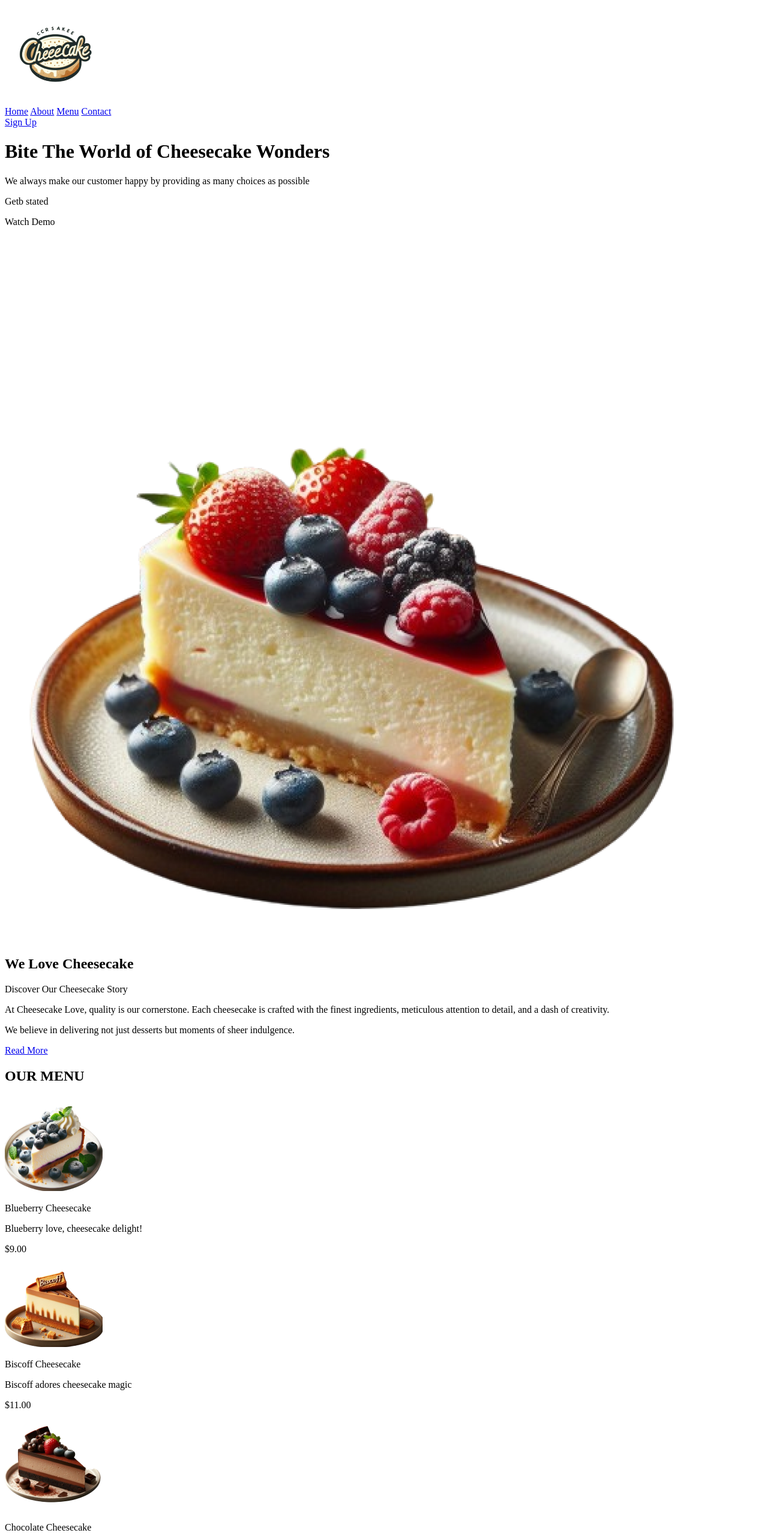
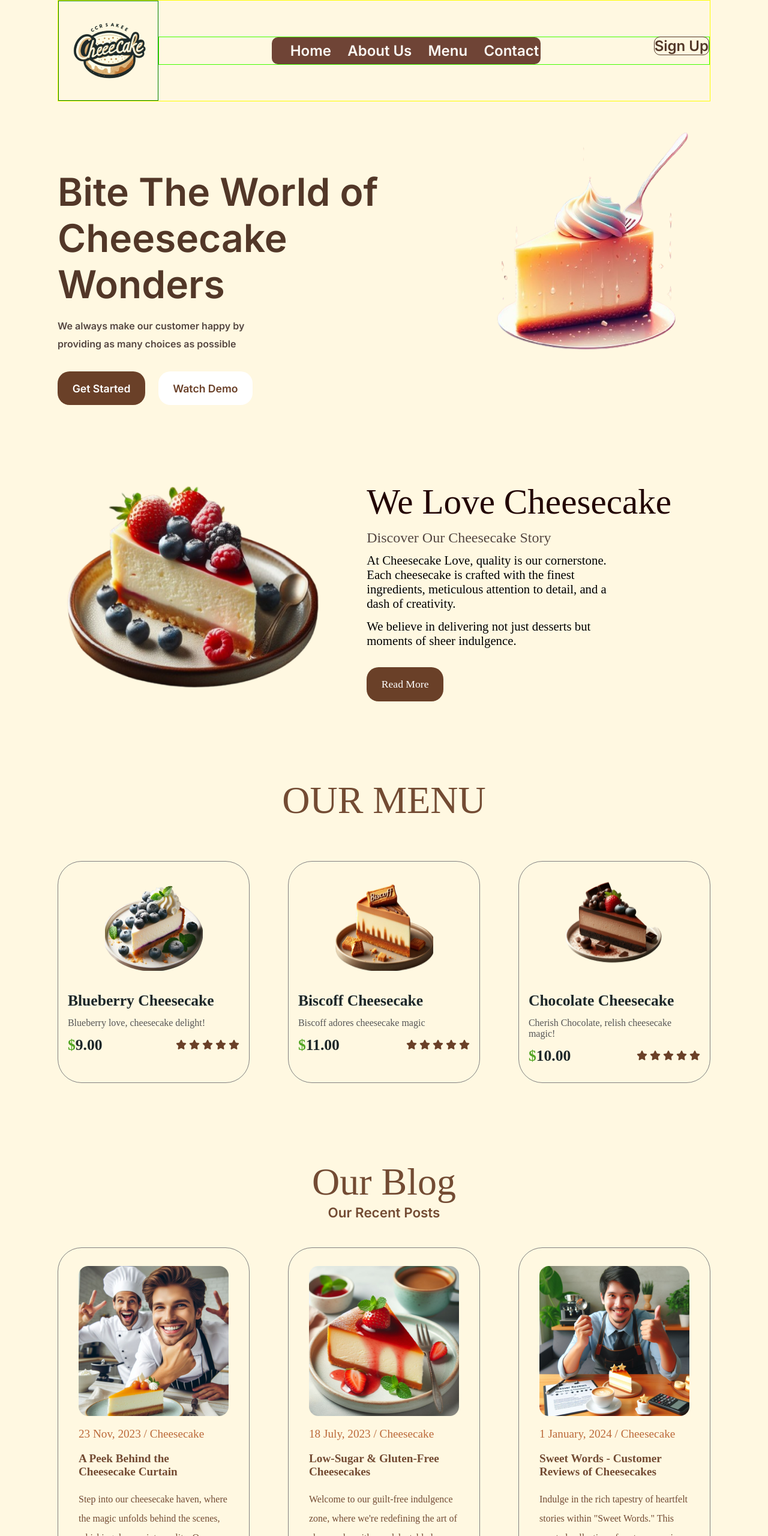
Before and after one commit to Adetolar/Cheesecake-design-by-AmenaiSabuwala, a plain HTML site: page index.html in a window 1280 px wide. Shown: the top 2560 px of the page at 60% size. Drawn offline with Linux system fonts and the light colour scheme; a web font is replaced by a local one.

Commit message:
css re-written with alot of bugs fix in term of resposiveness for desktop screen

```diff
--- a/index.html
+++ b/index.html
@@ -3,44 +3,67 @@
   <head>
     <meta charset="UTF-8" />
     <meta name="viewport" content="width=device-width, initial-scale=1.0" />
+    <link rel="stylesheet" href="style.css">
+    <link rel="preconnect" href="https://fonts.googleapis.com">
+<link rel="preconnect" href="https://fonts.gstatic.com" crossorigin>
+<link href="https://fonts.googleapis.com/css2?family=Inika:wght@400;700&family=Inter:wght@600&display=swap" rel="stylesheet">
     <title>Cheesecake</title>
   </head>
   <body>
-    <header>
-      <div class="icon">
-        <img src="/image/LOGO OF CHEESECAKE.png" alt="Logo Of Cheesecake" />
+ <nav>
+  <div class="nav_container container">
+
+    <img src="/image/LOGO OF CHEESECAKE.png" class="logo" alt="Logo Of Cheesecake" />
+
+    <div class="links__container">
+      <ul class="nav_1">
+        <li><a href="#">Home</a></li>
+        <li><a href="#">About Us</a></li>
+        <li><a href="#">Menu</a></li>
+        <li><a href="#">Contact</a></li>
+      </ul>
+
+      <ul class="signUp">
+        <li><a href="#">Sign Up</a></li>
+      </ul>
     </div>
-      <nav>
-        <a href="#">Home</a>
-        <a href="#">About</a>
-        <a href="#">Menu</a>
-        <a href="#">Contact</a>
-        <div class="sign up">
-          <a href="#">Sign Up</a>
+
     </div>
   </nav>
-
+  <main>
+    <div class="main__container container">
+    <div class="intro__content">
       <h1>Bite The World of Cheesecake Wonders</h1>
 
       <p>
         We always make our customer happy by providing as many choices as
         possible
       </p>
-      <div>
-        <p>Getb stated</p>
-        <p>Watch Demo</p>
+      <div class="intro_button">
+        <a href="">Get Started</a>
+        <a href="">Watch Demo</a>
+
       </div>
-    </header>
-
-    <article>
-      <div class="infoImage">
-        <img
-          src="/image/About Us Image.png"
-          alt="Picture of Cheesecake with Strawberry and Blackberry toppings"
-        />
     </div>
 
-      <h2>We Love Cheesecake</h2>
+    <img src="/image/Main Image (Home).png" class="intro_image" alt="cheesecake image">
+
+
+  </div>
+
+
+
+
+      <div class="intro-2">
+        <div class="intro__2-container container">
+
+
+
+        <img src="/image/cheese cake with stawberry and blueberry toppings.png" class="intro__2__image"  alt="image Cheecake-strawbeery and blueberry topping">
+
+        <div class="intro__2-content">
+
+        <p>We Love Cheesecake</p>
         <p>Discover Our Cheesecake Story</p>
         <p>
           At Cheesecake Love, quality is our cornerstone. Each cheesecake is
@@ -53,57 +76,96 @@
         </p>
 
         <a href="#">Read More</a>
-    </article>
 
-    <article class="menu">
-      <h2>OUR MENU</h2>
+      </div>
+      </div>
+
+
+    </div>
 
     <section>
-        <div class="blueberry cake">
+      <div class="section_container">
+      <p class="content__head">OUR MENU</p>
+
+ <div class="menu__container">
+        <div class="blueberryCake__container menu">
           <img
-            src="image/Blueberry Cheesecake Image.png"
-            alt="Image of Blueberry cheesecake"
+            src="image/Blueberry Cheesecake Image.png"   class="blueberrycake product"
+            alt="Image Blueberry cheesecake"
           />
+          <div class="menu__content">
           <p>Blueberry Cheesecake</p>
           <p>Blueberry love, cheesecake delight!</p>
           <div class="price">
-            <p>$9.00</p>
-            <p></p>
+            <p><span>$</span>9.00</p>
+
+            <p>
+              <i class="fa-solid fa-star"></i>
+              <i class="fa-solid fa-star"></i>
+              <i class="fa-solid fa-star"></i>
+              <i class="fa-solid fa-star"></i>
+              <i class="fa-solid fa-star"></i>
+            </p>
           </div>
         </div>
-        <div class="biscoff cake">
+        </div>
+
+
+
+        <div class="biscoffCake__container menu">
           <img
-            src="image/Biscoff Cheesecake Image.png"
-            alt="Image of Biscoff cheesecake"
+            src="image/Biscoff Cheesecake Image.png" class="biscoffcake product"
+            alt="Image Biscoff cheesecake"
           />
+          <div class="menu__content">
           <p>Biscoff Cheesecake</p>
           <p>Biscoff adores cheesecake magic</p>
           <div class="price">
-            <p>$11.00</p>
-            <p></p>
+            <p><span>$</span>11.00</p>
+            <!--image of stars-->
+            <p>
+              <i class="fa-solid fa-star"></i>
+              <i class="fa-solid fa-star"></i>
+              <i class="fa-solid fa-star"></i>
+              <i class="fa-solid fa-star"></i>
+              <i class="fa-solid fa-star"></i>
+            </p>
           </div>
         </div>
-        <div class="chocolate cake"></div>
+        </div>
+        <div class="chocolateCake__container menu">
+
         <img
-          src="/image/Chocolate Cheecake Cake.png"
-          alt="Image of Chocolate cheesecake"
+          src="/image/Chocolate Cheecake Cake.png" class="chocolateCake product"
+          alt="Image Chocolate cheesecake"
         />
+        <div class="menu__content">
         <p>Chocolate Cheesecake</p>
         <p>Cherish Chocolate, relish cheesecake magic!</p>
         <div class="price">
-          <p>$10.00</p>
-          <p></p>
+          <p><span>$</span>10.00</p>
+          <!--image of stars-->
+          <p><i class="fa-solid fa-star"></i>
+            <i class="fa-solid fa-star"></i>
+            <i class="fa-solid fa-star"></i>
+            <i class="fa-solid fa-star"></i>
+            <i class="fa-solid fa-star"></i></p>
+        </div>
+      </div>
+    </div>
+      </div>
     </div>
     </section>
-      <div><a href="#">View More</a></div>
-    </article>
 
-    <article class="blog">
-      <h2>Our Blog</h2>
+    <article>
+      <div class="article__container">
+      <p class="content__head">Our Blog</p>
       <p>Our Recent Posts</p>
 
-      <section>
-        <div>
+  <div class="blog__container">
+    <div class="blog">
+      <div class="blog__content">
+          <img src="/image/IMAGE FOR BLOG 1.png" class="blog__image" alt="">
           <p>23 Nov, 2023 / Cheesecake</p>
           <p>A Peek Behind the Cheesecake Curtain</p>
           <p>
@@ -111,20 +173,26 @@
             scenes, whisking dreams into reality. Our kitchen is a symphony and
             very...
           </p>
-          <div class="readMore"><a href="#">Read More</a></div>
+          <a href="#">Read More</a>
+        </div>
       </div>
 
-        <div>
+        <div class="blog">
+          <div class="blog__content">
+          <img src="/image/Image Blog 2.png" class="blog__image" alt="">
           <p>18 July, 2023 / Cheesecake</p>
           <p>Low-Sugar & Gluten-Free Cheesecakes</p>
           <p>
             Welcome to our guilt-free indulgence zone, where we're redefining
             the art of cheesecake with our delectable low-sugar...
           </p>
-          <div class="readMore"><a href="#">Read More</a></div>
+          <a href="#">Read More</a>
+        </div>
         </div>
 
-        <div>
+        <div class="blog">
+          <div class="blog__content">
+          <img src="/image/Image Blog 3.png" class="blog__image" alt="">
           <p>1 January, 2024 / Cheesecake</p>
           <p>Sweet Words - Customer Reviews of Cheesecakes</p>
           <p>
@@ -132,42 +200,46 @@
             Words." This curated collection of customer reviews offers a glimpse
             into the joy...
           </p>
-          <div class="readMore"><a href="#">Read More</a></div>
+        <a href="#">Read More</a>
+        </div>
+      </div>
+
+    </div>
+    </article>
+
+    <section>
+      <div class="ContactUs__section container">
+
+      <div class="ContactUs__content">
+        <p class="content__head">Contact Us</p>
+        <p>Need to get in touch with us? Either fill out the form with your inquiry or find the department!</p>
+        <img src="image/Contact Us Image.png" class="ContactUs__image" alt="ContactUs image representation">
+    </div>
+
+    <div class="ContactUs__form">
+        </form autocomplete="on">
+        <label for="name"></label>
+        <input type="text" id="name" placeholder="Name"><br>
+        <label for="email"></label>
+        <input type="text" id="email" placeholder="Email"><br>
+        <textarea id="message" name="message"  placeholder="Your Message..."></textarea> <br>
+        <input type="submit" class="form_button" value="Contact us now">
+        </form>
+    </div>
   </div>
     </section>
-    </article>
 
-    <article class="ContactUs">
-        <div>
-        <h2>Contact Us</h2>
-        <p>Need to get in touch with us? Either fill out the form with your inquiry or find the department!</p>
-        <img src="image/Contact Us Image.png" alt="ContactUs image representation">
-    </div>
-<div>
-        <form action="#">
+  </main>
 
-        </form autocomplete="on">
-        <input type="text" id="name" placeholder="Name"><br>
-        <input type="text" id="email" placeholder="email"><br>
-        <<textarea id="message" name="message"  placeholder="Your Message"></textarea>
-        <input type="submit" value="Contact us now">
-        </form>
-    </div>
-
-   <footer>
-    <div>
-        facebook
-        instagram
-        twitter
-        youtube
-
+   <footer >
+    <div class="social__icon container">
+      <i class="fa-brands fa-3x fa-facebook-f"><a href=""></a></i>
+      <i class="fa-brands fa-3x fa-instagram"><a href=""></a></i>
+      <i class="fa-brands fa-3x fa-twitter"><a href=""></a></i>
+      <i class="fa-brands fa-3x fa-youtube"><a href=""></a></i>
   </div>
 
    </footer>
-
-
-
-
-    </article>
+   <script src="https://kit.fontawesome.com/869682952a.js" crossorigin="anonymous"></script>
   </body>
 </html>
--- /dev/null
+++ b/style.css
@@ -0,0 +1,366 @@
+* {
+  margin: 0px;
+  padding: 0px;
+  box-sizing: border-box;
+}
+
+body {
+  font-family: Inter;
+  background: #fff8e1;
+}
+
+img {
+  max-width: 100%;
+}
+
+.logo {
+  max-width: 20%;
+  border: 1px solid green;
+}
+
+a {
+  text-decoration: none;
+  color: #fcf9f4;
+  font-family: var(--ff--nav);
+  font-size: 1.5em;
+  line-height: var(--lh--nav);
+}
+
+ul {
+  list-style-type: none;
+  margin: 0;
+  padding: 0;
+  display: flex;
+}
+
+ul.nav_1 {
+  background-color: #6f4436;
+  border-radius: 10px;
+  padding: 0.5em 0.2em;
+  margin: 0px auto;
+}
+
+.nav_1 li {
+  margin-left: 1.7em;
+}
+
+.container {
+  max-width: 85%;
+  display: flex;
+  margin: auto;
+}
+
+.nav_container {
+  align-items: center;
+  justify-content: space-between;
+  border: 1px solid yellow;
+}
+
+.links__container {
+  display: flex;
+  justify-content: space-between;
+
+  width: 100%;
+  border: 1px solid rgb(68, 255, 0);
+}
+
+ul.signUp a {
+  border: 1px solid #523728;
+  border-radius: 10px;
+  color: #523728;
+}
+
+.intro_image,
+.intro__2__image {
+  max-width: 40%;
+}
+
+h1 {
+  margin-top: 7rem;
+  font-family: var(--ff--heading);
+  font-size: 4rem;
+  font-family: var(--fw--heading);
+  color: #523728;
+}
+
+h1 + p {
+  max-width: 53%;
+  margin: 1em 0em;
+  font-size: var(--fs--body);
+  color: #1b0b0bbf;
+  line-height: 1.9;
+}
+
+.intro_button {
+  margin-top: 2em;
+  display: inline-block;
+}
+
+.intro_button a,
+.intro__2-content a {
+  background: #6a4028;
+  padding: 1em 1.4em;
+  margin-right: 1em;
+  border-radius: 20px;
+  font-size: 1.1em;
+  font-family: var(--ff--button);
+  font-weight: var(--fw--button);
+  color: white;
+}
+
+.intro_button a:hover,
+.intro__2-content a:hover {
+  background: #efeae7;
+  color: #6a4028;
+}
+
+.intro_button a:nth-child(2):hover {
+  background-color: #6a4028;
+  color: #efeae7;
+}
+
+.intro_button a:nth-child(2) {
+  background: white;
+
+  color: #6a4028;
+}
+
+.intro__2-container {
+  column-gap: 5em;
+  font-family: Inkia;
+}
+
+.intro__2-content {
+  margin-top: 9em;
+}
+.intro__2-content p:nth-child(1) {
+  font-size: 3.7rem;
+  color: #220404;
+}
+
+.intro__2-content p:nth-child(2) {
+  font-family: Poppins;
+  font-size: 1.5em;
+  margin: 0.5em 0em;
+  color: #1b0b0bbf;
+}
+
+.intro__2-content p:nth-child(3),
+.intro__2-content p:nth-child(4) {
+  /* font-family: Inter; */
+  font-size: 1.3em;
+  max-width: 75%;
+  margin-bottom: 0.7em;
+}
+
+.intro__2-content a {
+  margin-top: 1em;
+  display: inline-block;
+}
+
+.section_container,
+.article__container {
+  max-width: 85%;
+  margin: auto;
+}
+
+.content__head {
+  margin: 2em 0em 1em;
+  text-align: center;
+  font-family: Inika;
+  font-size: 4rem;
+  color: #734b33;
+}
+
+.menu__container,
+.blog__container {
+  display: flex;
+  column-gap: 4em;
+  justify-content: space-between;
+}
+.menu,
+.blog {
+  width: 100%;
+  border: 1px solid grey;
+  border-radius: 40px;
+}
+
+.product {
+  display: block;
+  margin: 1.5em auto;
+  width: 163px;
+  height: 158px;
+}
+
+.menu__content {
+  max-width: 90%;
+  margin: auto;
+}
+
+.menu__content p:nth-child(1) {
+  font-family: Inika;
+  font-size: 1.6em;
+  font-weight: 700;
+  color: #1d2729;
+  margin-top: 1.4em;
+}
+
+.menu__content p:nth-child(2) {
+  font-family: Recursive;
+  font-size: 1em;
+  color: #555555;
+  margin: 0.8em 0em;
+}
+span {
+  color: #53a623;
+}
+
+.price {
+  display: flex;
+  justify-content: space-between;
+  align-items: center;
+  margin-bottom: 1.8em;
+}
+
+.menu__content .price p {
+  margin: 0px;
+  padding: 0px;
+}
+
+.fa-star {
+  color: #6a4028;
+}
+
+.article__container .content__head {
+  margin-bottom: 0px;
+}
+
+.article__container .content__head + p {
+  text-align: center;
+  font-size: 1.4em;
+  color: #734b33;
+  margin-bottom: 2em;
+}
+
+.blog__image {
+  width: 250px;
+  height: 250px;
+  display: block;
+}
+
+.blog__content {
+  margin: 30px auto;
+  max-width: 250px;
+}
+
+.blog__content p:nth-child(2) {
+  color: #bb6939;
+  font-family: Outfit;
+  font-size: 1.2em;
+  margin: 1em 0em;
+  font-weight: 500;
+}
+
+.blog__content p:nth-child(3) {
+  color: #734b33;
+  font-family: Poppins;
+  font-size: 1.2em;
+  margin: 1em 0em;
+  font-weight: 600;
+}
+
+.blog__content p:nth-child(4) {
+  color: #734b33;
+  font-family: Poppins;
+  font-size: 1em;
+  margin: 1em 0em;
+  font-weight: 400;
+  line-height: 2;
+}
+
+.blog__content a {
+  display: inline-block;
+  color: #704b33;
+  font-weight: bold;
+}
+
+.blog__content a:hover {
+  color: red;
+}
+
+.ContactUs__section {
+  align-items: center;
+  column-gap: 120px;
+}
+
+.ContactUs__content,
+.ContactUs__form {
+  width: 100%;
+}
+.ContactUs__form {
+  margin-top: 150px;
+}
+
+input,
+textarea {
+  width: 100%;
+  margin: 0.6em 0em;
+  padding: 1em 1em;
+  background-color: #ffffff;
+
+  font-size: 1em;
+  border-radius: 20px;
+  border: none;
+  box-shadow: 1px 4px 4px #00000057;
+}
+
+textarea {
+  height: 210px;
+}
+
+.form_button {
+  color: #000000;
+  background: #ffc468;
+  border: none;
+  font-size: 1.4em;
+}
+
+.form_button:hover {
+  color: white;
+  background: #694916;
+}
+
+.ContactUs__section .content__head {
+  text-align: left;
+  margin-bottom: 0.2em;
+  margin-top: 70px;
+}
+
+.ContactUs__content p:nth-child(2) {
+  color: #734b33;
+  font-size: 1.5em;
+  font-family: Roboto;
+}
+
+.fa-brands {
+  margin: 0.2em;
+}
+
+.social__icon i {
+  width: 60px;
+  height: 60px;
+  display: flex;
+  justify-content: center;
+  align-items: center;
+  border-radius: 40px;
+  background-color: white;
+}
+
+.social__icon i:hover {
+  background-color: #ff9900;
+}
+footer p {
+  margin: 2em 0em;
+  color: #523728;
+  font-size: 1.7em;
+}
```
Also changed, not shown: image/cheese cake with stawberry and blueberry toppings.png (renamed from image/About Us Image.png). Lines whose indentation alone changed are shown as unchanged.
